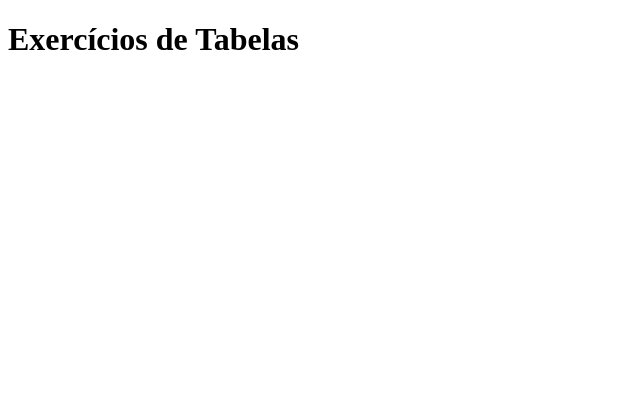
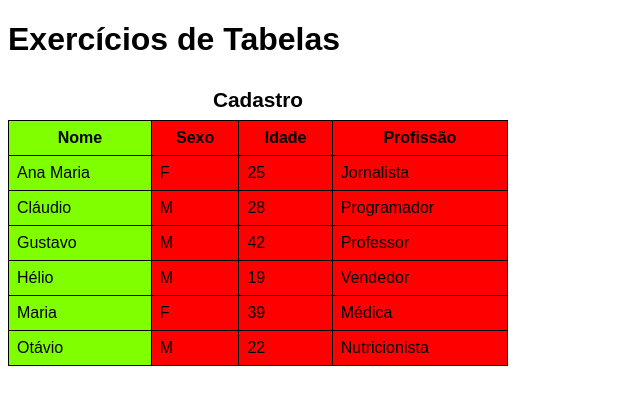
Before and after one commit to Lazarotoo/html-css, a plain HTML site: page exercicios/ex023/tabela005.html in a window 1280 px wide. Shown: the whole page, without its empty margins (0-640 px from the left). Drawn offline with Linux system fonts and the light colour scheme.

Commit message:
Tabela 005 EX

```diff
--- a/exercicios/ex023/tabela005.html
+++ b/exercicios/ex023/tabela005.html
@@ -4,8 +4,96 @@
     <meta charset="UTF-8">
     <meta name="viewport" content="width=device-width, initial-scale=1.0">
     <title>Exercícios de Tabelas</title>
+    <style>
+        body {
+            font-family: Arial, Helvetica, sans-serif;
+        }
+
+        table {
+            width: 500px;
+            border-collapse: collapse;
+        }
+
+        caption {
+            font-size: 1.3em;
+            font-weight: bolder;
+            padding: 8px;
+        }
+
+        th, td {
+            border: 1px solid black;
+            padding: 8px;
+        }
+
+        .destaque {
+            background-color: greenyellow;
+        }
+
+        .cnome {
+            background-color: chartreuse;
+        }
+
+        col.cgrupo {
+            background-color: red;
+        }
+    </style>
 </head>
 <body>
     <h1>Exercícios de Tabelas</h1>
+
+    <table>
+        <colgroup>
+            <col class="cnome">
+            <col class="cgrupo" span="3">
+            <col class="cprof">
+        </colgroup>
+        <caption>Cadastro</caption>
+        <tr>
+            <th scope="col">Nome</th>
+            <th scope="col">Sexo</th>
+            <th scope="col">Idade</th>
+            <th scope="col">Profissão</th>
+        </tr>
+        <tr>
+            <td>Ana Maria</td>
+            <td>F</td>
+            <td>25</td>
+            <td>Jornalista</td>
+        </tr>
+        <tr>
+            <td>Cláudio</td>
+            <td>M</td>
+            <td>28</td>
+            <td>Programador</td>
+        </tr>
+
+        <tr>
+            <td>Gustavo</td>
+            <td>M</td>
+            <td>42</td>
+            <td>Professor</td>
+        </tr>
+
+        <tr>
+            <td>Hélio</td>
+            <td>M</td>
+            <td>19</td>
+            <td>Vendedor</td>
+        </tr>
+
+        <tr>
+            <td>Maria</td>
+            <td>F</td>
+            <td>39</td>
+            <td>Médica</td>
+        </tr>
+
+        <tr>
+            <td>Otávio</td>
+            <td>M</td>
+            <td>22</td>
+            <td>Nutricionista</td>
+        </tr>
+    </table>
 </body>
 </html>
```
